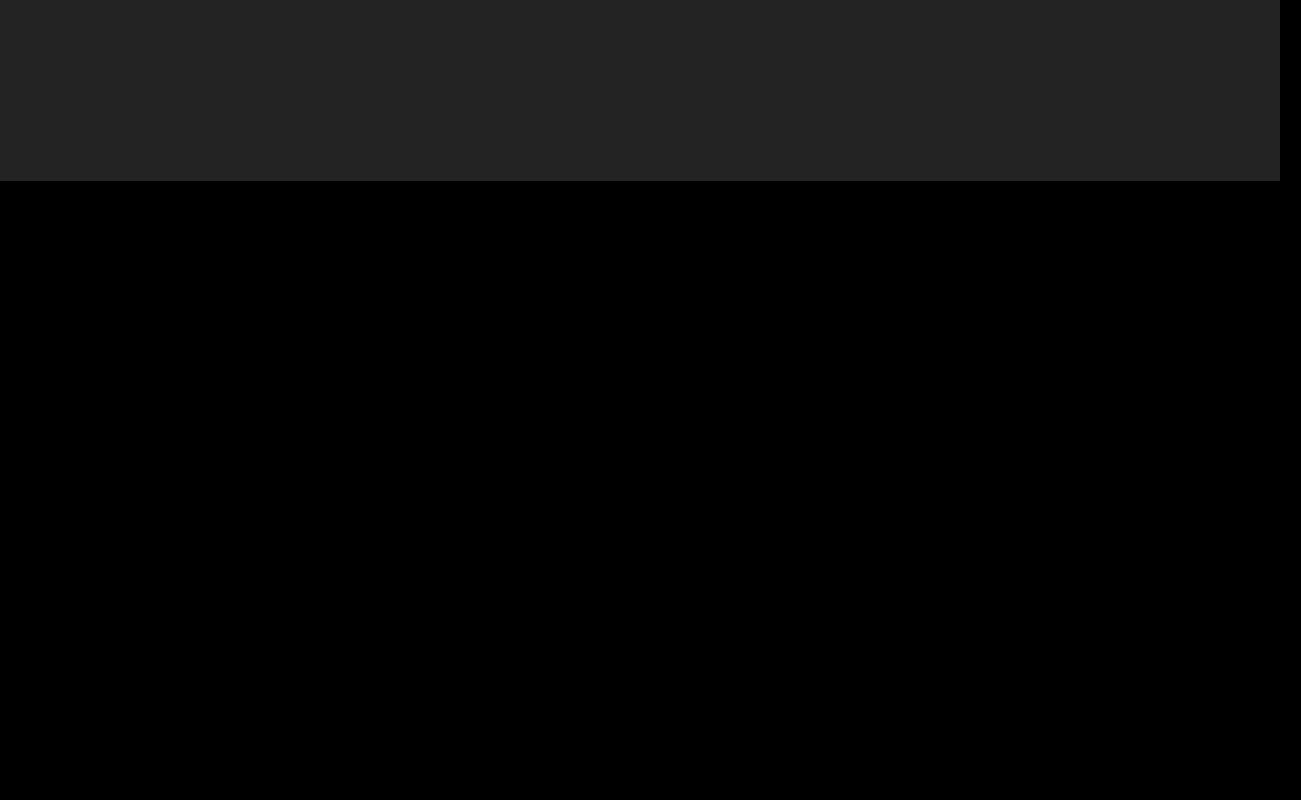
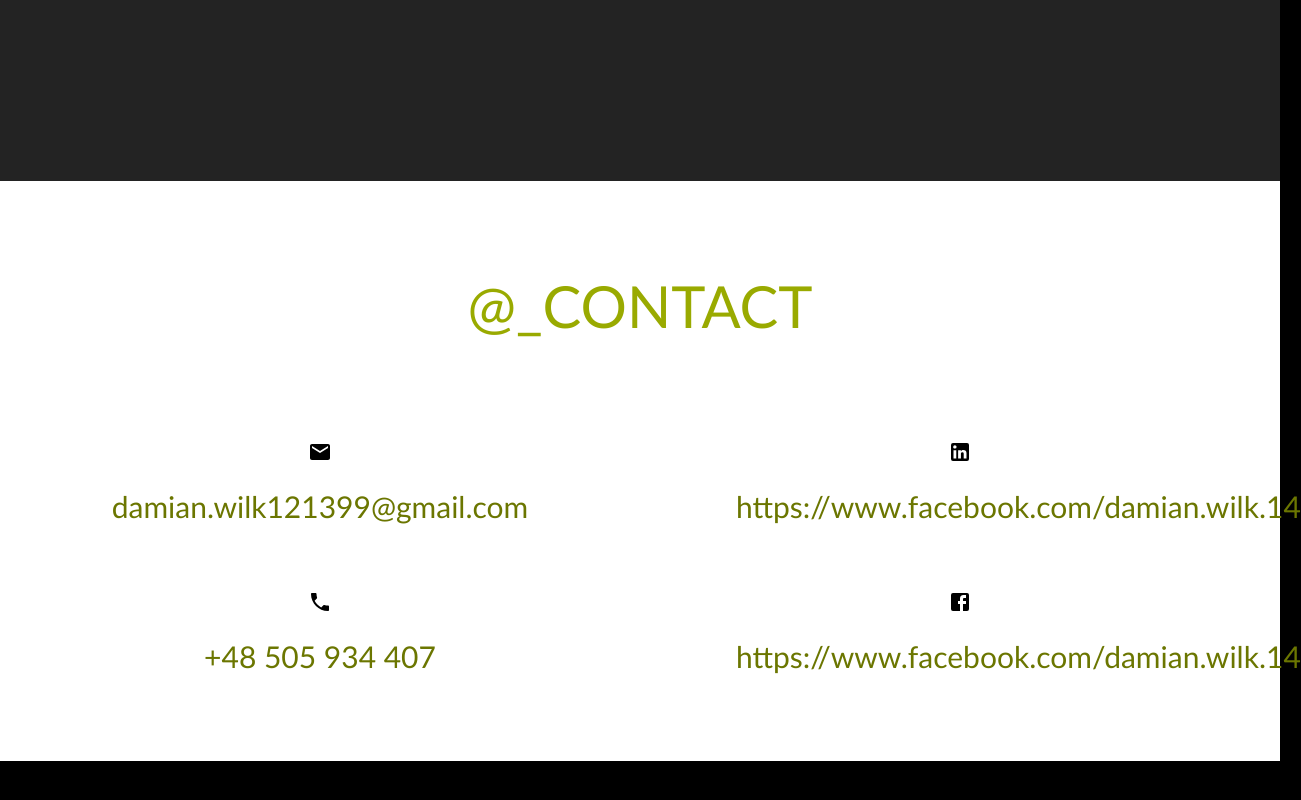
Before and after one commit to Dinek007/Portfolio, a React (Create React App) app: page / in a window 1280 px wide. Shown: the part 3658-4458 px from the top of the page, 1301 px wide, since content can reach past the window. Before the commit the page ends 4189 px from the top, so only its background shows below. Built offline with nearby package versions, Linux system fonts and the light colour scheme.

Commit message:
add communication component

```diff
--- a/src/App.tsx
+++ b/src/App.tsx
@@ -4,6 +4,7 @@ import { HeaderContainer } from './pages/header/headerContainer'
 import { WhoAmIContainer } from './pages/whoAmI/whoAmIContainer'
 import { MySkillsContainer } from './pages/mySkills/mySkillsContainer'
 import { MyProjektsContainer } from './pages/myProjekts/myProjektsContainer'
+import { CommunicationContainer } from './pages/communication/communicationContainer'
 import { theme } from './theme'
 
 
@@ -14,6 +15,7 @@ export const App = () => {
       <WhoAmIContainer />
       <MySkillsContainer />
       <MyProjektsContainer />
+      <CommunicationContainer />
     </ThemeProvider>
   )
 }
--- /dev/null
+++ b/src/pages/communication/communicationComponent.tsx
@@ -0,0 +1,78 @@
+import React from "react"
+import { makeStyles, createStyles } from '@material-ui/core/styles';
+import FacebookIcon from '@material-ui/icons/Facebook';
+import EmailIcon from '@material-ui/icons/Email';
+import PhoneIcon from '@material-ui/icons/Phone';
+import LinkedInIcon from '@material-ui/icons/LinkedIn';
+
+import { CommunicationComponentProps } from "./types";
+
+const useStyles = makeStyles(({ palette }) => createStyles({
+    communication: {
+        backgroundColor: "white",
+        position: "relative",
+        width: "100vw",
+        top: "-350px",
+        height: "580px",
+    },
+    title: {
+        position: "relative",
+        top: "90px",
+        color: palette.primary.main,
+        fontFamily: "Candara",
+        fontSize: "58px",
+    },
+    contacts: {
+        position: "relative",
+        width: "100vw",
+        display: "flex",
+        flexDirection: "column",
+        flexWrap: "wrap",
+        height: "300px",
+        top: "150px",
+    },
+    contact: {
+        marginTop: "40px",
+        textAlign: "center",
+        width: "35%",
+        height: "80px",
+        borderRadius: "0",
+        fontSize: "20px",
+        fontFamily: "Candara",
+        position: "relative",
+    },
+    text: {
+        fontSize: "30px",
+        color: palette.primary.dark,
+        marginTop: "20px"
+    },
+    ico: {
+
+    }
+}));
+
+export const CommunicationComponent: React.FC<CommunicationComponentProps> = () => {
+    const classes = useStyles();
+    return (
+        <div className={classes.communication}>
+            <p className={classes.title}>@_CONTACT</p>
+            <div className={classes.contacts}>
+                <div className={classes.contact}>
+                    <EmailIcon />
+                    <p className={classes.text}>damian.wilk121399@gmail.com</p>
+                </div>
+                <div className={classes.contact}>
+                    <PhoneIcon />
+                    <p className={classes.text}>+48 505 934 407</p>
+                </div>
+                <div className={classes.contact}>
+                    <LinkedInIcon />
+                    <p className={classes.text}>https://www.facebook.com/damian.wilk.14</p>
+                </div><div className={classes.contact}>
+                    <FacebookIcon />
+                    <p className={classes.text}>https://www.facebook.com/damian.wilk.14</p>
+                </div>
+            </div>
+        </div>
+    )
+}
--- /dev/null
+++ b/src/pages/communication/communicationContainer.tsx
@@ -0,0 +1,10 @@
+import React from "react"
+
+import { CommunicationComponent } from "./communicationComponent"
+import { CommunicationContainerProps } from "./types";
+
+export const CommunicationContainer: React.FC<CommunicationContainerProps> = () => {
+    return (
+        <CommunicationComponent></CommunicationComponent>
+    )
+}
--- /dev/null
+++ b/src/pages/communication/types.ts
@@ -0,0 +1,2 @@
+export type CommunicationComponentProps = {}
+export type CommunicationContainerProps = {}
```
